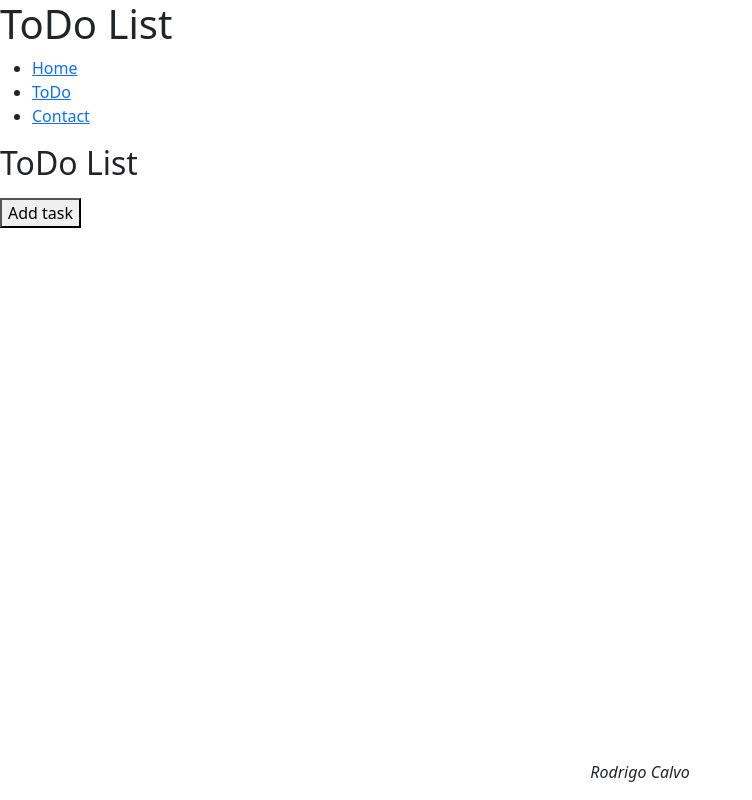
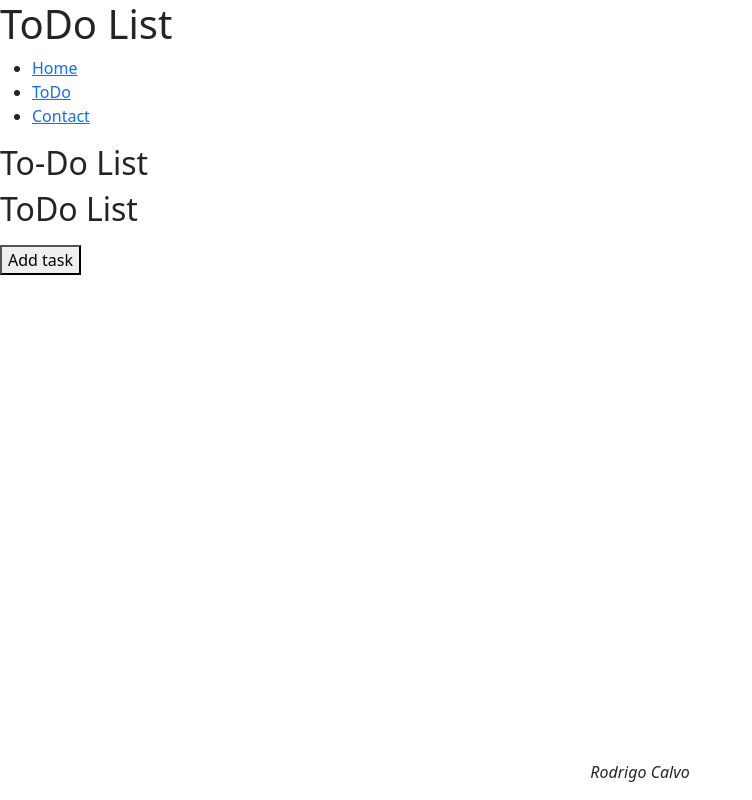
Before and after one commit to RodrigoCalvo/EX_Todo-List_React-Bootstrap, a React (Create React App) app: page /todo in a window 1280 px wide. Shown: the whole page, without its empty margins (0-752 px from the left). Built offline with nearby package versions, Linux system fonts and the light colour scheme.

Commit message:
Move todo title to todo page component

```diff
--- a/src/pages/todo.tsx
+++ b/src/pages/todo.tsx
@@ -4,6 +4,7 @@ import { List } from '../components/list';
 export function Todo() {
   const template = (
     <>
+      <h2>To-Do List</h2>
       <List></List>
       <Add></Add>
     </>
```
